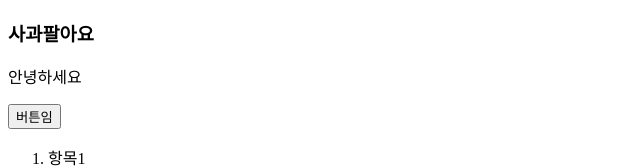
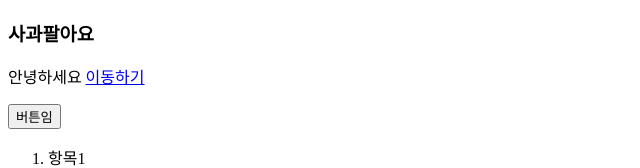
Before and after one commit to Hwrette/html-css-Js, a plain HTML site: page index.html in a window 1280 px wide. Shown: the top 168 px of the page, without its empty margins (0-640 px from the left). Drawn offline with Linux system fonts and the light colour scheme.

Commit message:
이동하기버튼

```diff
--- a/index.html
+++ b/index.html
@@ -6,7 +6,7 @@
 </head>
 <body>
     <h3>사과팔아요</h3>
-    <p>안녕하세요</p>
+    <p>안녕하세요 <a href='https://www.naver.com'>이동하기</a></p>
     <button>버튼임</button>
     <ol>
         <li>항목1</li>
```
